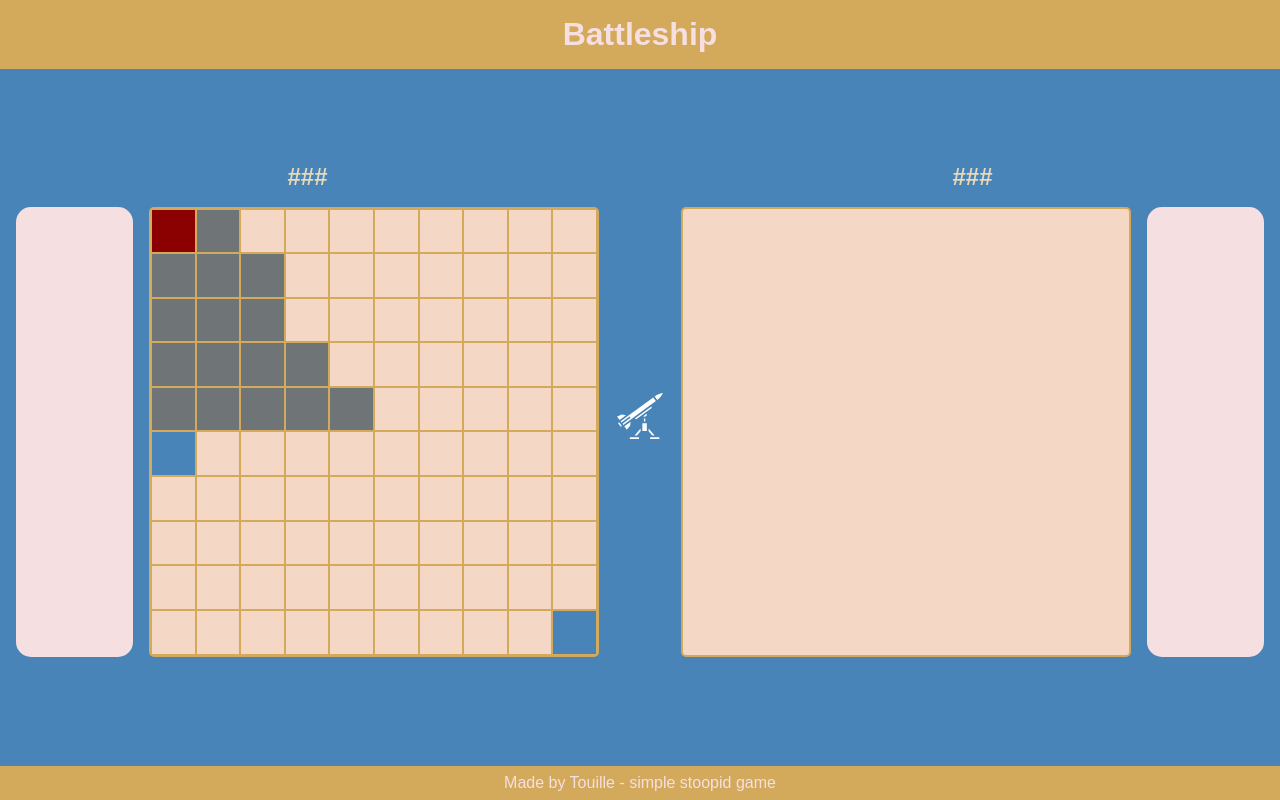
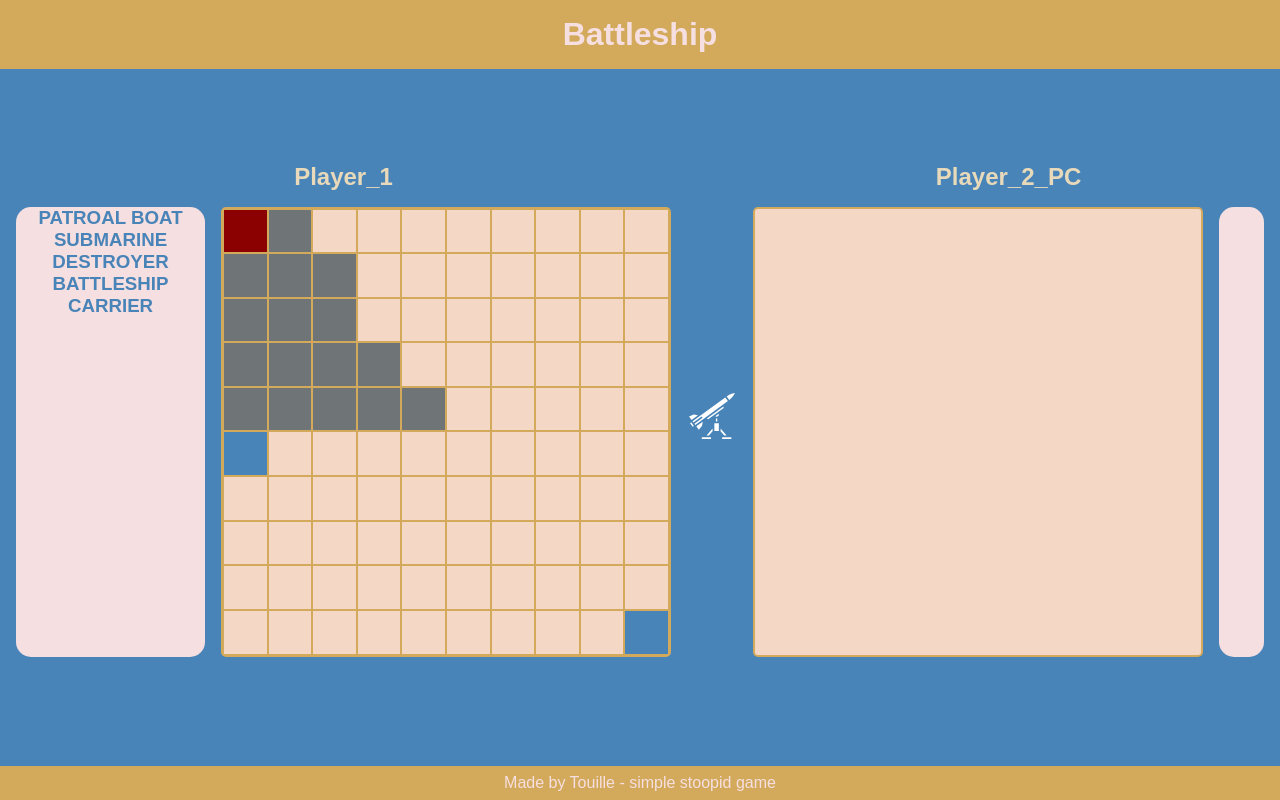
Before and after one commit to Tou1lle/battleship-top, a website built with webpack: page src/template.html in a window 1280 px wide. Built offline with nearby package versions, Linux system fonts and the light colour scheme.

Commit message:
Render created ships
in my code I create a lot of hardcoded constants
- Ship names
- players
- ships

Ship names and ships are always the same basically,
so I took the liberty in hardcoding them.
Players are also basically same - for now
player vs computer.

This code brings solution to rendering the created
ships, but not yet whether they are all placed
on the approriate board.

```diff
--- a/src/modules/gameboard.js
+++ b/src/modules/gameboard.js
@@ -89,10 +89,15 @@ function GameBoard() {
     get board() {
       return board;
     },
+    get ships() {
+      return ships;
+    },
+    get attackedCoordinates() {
+      return attackedCoordinates;
+    },
     placeShip,
     receiveAttack,
     allSunk,
-    attackedCoordinates
   };
 }
 
--- a/src/modules/gameflow.js
+++ b/src/modules/gameflow.js
@@ -2,20 +2,43 @@ import { Ship } from "./ship.js";
 import { GameBoard } from "./gameboard.js";
 import { Player, ComputerPlayer } from "./player.js";
 
+const SHIP_NAMES = [
+  "PATROAL BOAT",
+  "SUBMARINE",
+  "DESTROYER",
+  "BATTLESHIP",
+  "CARRIER"
+]
+
 function Gameflow() {
-  const playerShips = Array.from(document.querySelectorAll(".player-ships-container"));
-  const playerGameboards = Array.from(document.querySelectorAll(".player-gameboard"));
-  const gameboard1 = GameBoard();
-  const gameboard2 = GameBoard();
-  const player1 = Player("Player_1", gameboard1);
-  const player2 = ComputerPlayer("Player_2_PC", gameboard2);
+  const playerShipsUI = Array.from(document.querySelectorAll(".player-ships-container"));
+  const playerGameboardsUI = Array.from(document.querySelectorAll(".player-gameboard"));
+  const playerNamesUI = Array.from(document.querySelectorAll(".player-name"));
+
+  const player1 = Player("Player_1", GameBoard());
+  const player2 = ComputerPlayer("Player_2_PC", GameBoard());
   const players = [player1, player2];
 
-  player1.gameboard.placeShip([0,0], "horizontal", Ship(2));
-  player1.gameboard.placeShip([1,0], "horizontal", Ship(3));
-  player1.gameboard.placeShip([2,0], "horizontal", Ship(3));
-  player1.gameboard.placeShip([3,0], "horizontal", Ship(4));
-  player1.gameboard.placeShip([4,0], "horizontal", Ship(5));
+  const ships1 = [
+    Ship(2),
+    Ship(3),
+    Ship(3),
+    Ship(4),
+    Ship(5)
+  ];
+  const ships2 = [
+    Ship(2),
+    Ship(3),
+    Ship(3),
+    Ship(4),
+    Ship(5)
+  ];
+
+  player1.gameboard.placeShip([0,0], "horizontal", ships1[0]);
+  player1.gameboard.placeShip([1,0], "horizontal", ships1[1]);
+  player1.gameboard.placeShip([2,0], "horizontal", ships1[2]);
+  player1.gameboard.placeShip([3,0], "horizontal", ships1[3]);
+  player1.gameboard.placeShip([4,0], "horizontal", ships1[4]);
 
   player1.gameboard.receiveAttack(5,0);
   player1.gameboard.receiveAttack(0,0);
@@ -23,6 +46,12 @@ function Gameflow() {
 
   const clearBoard = (boardUI) => {
     boardUI.textContent = "";
+  }
+
+  const renderNames = (players, namesUI) => {
+    for (let i = 0; i < namesUI.length; i++) {
+      namesUI[i].textContent = players[i].name;
+    }
   }
 
   const renderBoardShown = (player, boardUI) => {
@@ -45,7 +74,29 @@ function Gameflow() {
     });
   }
 
-  renderBoardShown(player1, playerGameboards[0]);
+  const renderShips = (player, ships, shipsUI) => {
+    ships.forEach((ship, id) => {
+      const div = document.createElement("div");
+      const shipNameH3 = document.createElement("h3");
+      const shipLengthDots = document.createElement("div");
+      for (let i = 0; i < ship.length; i++) {
+        const dot = document.createElement("div");
+        dot.classList.add("ship-dot");
+      }
+      shipLengthDots.classList.add("ship-dots-container");
+      shipNameH3.classList.add("ship-name")
+      div.classList.add("ship-item");
+
+      shipNameH3.textContent = SHIP_NAMES[id];
+
+      div.append(shipNameH3, shipLengthDots);
+      shipsUI.appendChild(div);
+    });
+  }
+
+  renderBoardShown(player1, playerGameboardsUI[0]);
+  renderNames(players, playerNamesUI);
+  renderShips(player1, ships1, playerShipsUI[0]);
 }
 
 export { Gameflow };
--- a/src/styles/homepage.css
+++ b/src/styles/homepage.css
@@ -60,6 +60,9 @@
   height: var(--gameboard-size);
   flex: 1;
   border-radius: 15px;
+  color: var(--light-blue);
+  display: flex;
+  flex-direction: column;
 }
 
 .player2-ships-container {
```
